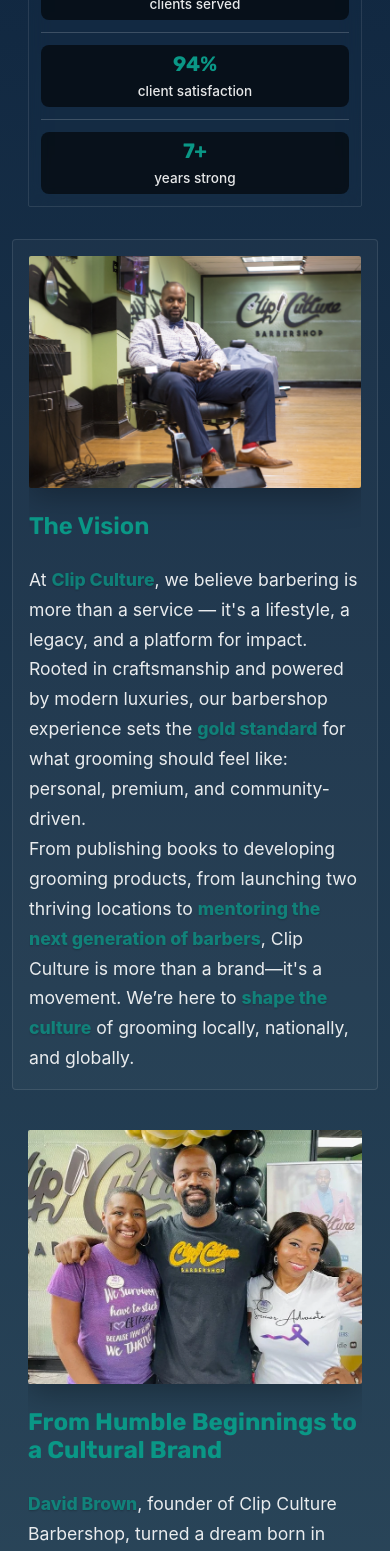
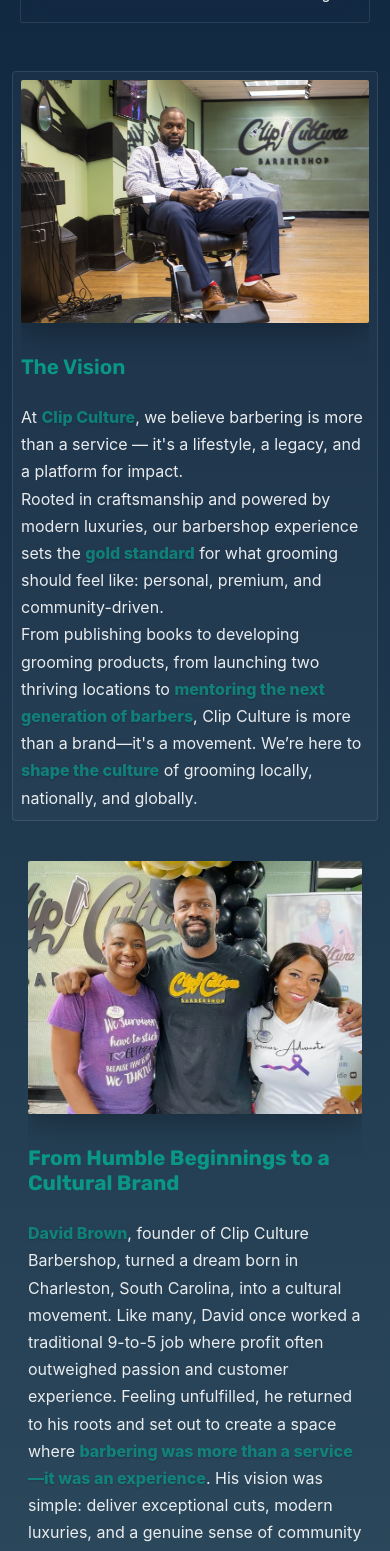
Before and after one commit to CartezDew/ClipCultureBarbershop, a React (Vite) app in the folder frontend/: page /about in a window 390 px wide. Shown: the part 300-1851 px from the top of the page. Built offline with nearby package versions, Linux system fonts and the light colour scheme; a web font is replaced by a local one.

Commit message:
added responsive styling to the about page

```diff
--- a/frontend/src/styles/about.css
+++ b/frontend/src/styles/about.css
@@ -175,9 +175,9 @@
 
 .about-closing {
   font-weight: 800;
-  color:  #112c4d !important;
+  color:  #112c4d;
   font-style: italic;
-  font-size: clamp(1.3rem, 2.5vw, 1.7rem) !important;
+  font-size: clamp(1.3rem, 2.5vw, 1.7rem);
   text-align: center;
   /* background: rgba(10, 151, 134, 0.6); */
   background: var(--primary-green);
@@ -206,6 +206,7 @@
 /* Humble Beginnings Grid Styles */
 .about-humble-grid {
   margin-bottom: 2rem;
+  padding: 1.5rem;
 }
 
 .about-humble-image {
@@ -267,6 +268,7 @@
   margin-bottom: 2rem;
   background: none;
   border: none;
+
   /* padding: 0; */
 }
 
@@ -331,7 +333,7 @@
   margin-bottom: 2rem;
   background: none;
   border: none;
-  padding: 2rem;
+  padding: 1.5rem;
 }
 
 .about-movement-image {
@@ -421,46 +423,71 @@
   font-weight: 700;
 }
 
+@media (max-width: 825px) {
+  .movement-image {
+    height: 40%;
+    max-width: 50%;
+  }
+  .about-movement-image {
+    margin: 0rem 0 .5rem .5rem;
+  }
+  .humble-image {
+    max-width: 50%;
+  }
+  .vision-image {
+    max-width: 50%;
+  }
+  .leap-image {
+    max-width: 50%;
+  }
+  .birth-image {
+    max-width: 50%;
+  }
+  .business-image {
+    max-width: 50%;
+  }
+}
+
 /* Responsive Design */
 @media (max-width: 768px) {
   .about-page {
-    padding: 1rem 0;
+    padding: 2rem 0;
   }
 
-  .about-container {
+  /* .about-container {
     padding: 0 1rem;
-  }
+  } */
 
-  .about-header {
+  /* .about-header {
     margin-bottom: 2rem;
     padding-top: 1rem;
-  }
+  } */
 
-  .about-stats {
+  /* .about-stats {
     margin: 2rem 0;
     padding: 0 1rem;
-  }
+  } */
 
-  .about-stats-container {
+  /* .about-stats-container {
     flex-direction: column;
     gap: 0.5rem;
     padding: 0.75rem;
-  }
+  } */
 
-  .about-stat {
+  /* .about-stat {
     padding: 0.5rem;
     background: rgba(0, 0, 0, 0.6);
     border-radius: 8px;
-  }
+  } */
 
-  .about-stat-divider {
+  /* .about-stat-divider {
     width: 100%;
     height: 1px;
     background: rgba(255, 255, 255, 0.18);
     margin: 0.25rem 0;
-  }
+  } */
 
-  .about-intro,
+  /* .about-intro,
   .about-section {
     padding: 1.5rem;
     margin-bottom: 2rem;
@@ -478,8 +505,8 @@
     margin: 0 auto 1.5rem auto;
     max-width: 100%;
     display: block;
-  }
-
+  } */
+/*
   .about-business-grid {
     grid-template-columns: 1fr;
     gap: 2rem;
@@ -556,11 +583,45 @@
 
   .about-email-input {
     width: 100%;
-  }
+  } */
 
   .about-email-button {
     width: 100%;
   }
+}
+
+@media (max-width: 600px) {
+  .about-title {
+    font-size: clamp(2rem, 4vw, 2.5rem);
+  }
+  .about-stats-container {
+    margin-top: -1.5rem;
+  }
+}
+
+@media (max-width: 525px) {
+  .about-container {    margin: 0 auto;
+    padding: 0 1rem;
+  }
+}
+
+@media (max-width: 500px) {
+  .about-section p {
+    font-size: clamp(1rem, 2vw, 1.2rem);
+  }
+  .about-intro p {
+    font-size: clamp(1rem, 2vw, 1.2rem);
+  }
+  .about-section__title {
+    font-size: clamp(1.3rem, 2vw, 1.5rem);
+  }
+  .about-intro__title {
+    font-size: clamp(1.3rem, 2vw, 1.5rem);
+  }
+  .about-closing {
+    font-size: clamp(1.1rem, 2vw, 1.3rem);
+  }
+
 }
 
 
@@ -582,4 +643,166 @@
   .about-closing {
     padding: 0.75rem;
   }
+  .about-stats {
+    padding-left: .5rem;
+    padding-right: .5rem;
+  }
+  .about-stats-container {
+    padding-left: .5rem;
+    padding-right: .5rem;
+  }
+
 }
+
+  @media (max-width: 425px) {
+    .vision-image {
+      max-width: 200px;
+    }
+    .humble-image {
+      max-width: 200px;
+    }
+    .leap-image {
+      max-width: 200px;
+    }
+    .birth-image {
+      max-width: 200px;
+    }
+    .business-image {
+      max-width: 200px;
+    }
+    .movement-image {
+      max-width: 200px;
+    }
+    .about-section {
+      padding: .5rem;
+    }
+    .about-intro {
+      padding: 1rem;
+    }
+    .about-closing {
+      padding: 0.2rem;
+      font-size: 1rem;
+    }
+  }
+
+@media (max-width: 420px) {
+  /* Vision section */
+  .about-vision-grid {
+    display: flex;
+    flex-direction: column;
+  }
+  .about-vision-image {
+    float: none;
+    order: 1;
+    margin: 0 auto 1.5rem auto;
+    width: 100%;
+    max-width: 100%;
+  }
+  .about-vision-content {
+    order: 2;
+  }
+
+  /* Humble Beginnings section */
+  .about-humble-grid {
+    display: flex;
+    flex-direction: column;
+  }
+  .about-humble-image {
+    float: none;
+    order: 1;
+    margin: 0 auto 1.5rem auto;
+    width: 100%;
+    max-width: 100%;
+  }
+  .about-humble-content {
+    order: 2;
+  }
+
+  /* Business section */
+  .about-business-grid {
+    display: flex;
+    flex-direction: column;
+  }
+  .about-business-image {
+    float: none;
+    order: 1;
+    margin: 0 auto 1.5rem auto;
+    justify-items: center;
+    display: flex;
+    max-width: 250px;
+  }
+  .about-business-content {
+    order: 2;
+  }
+
+  /* Leap section */
+  .about-leap-grid {
+    display: flex;
+    flex-direction: column;
+  }
+  .about-leap-image {
+    float: none;
+    order: 1;
+    margin: 0 auto 1.5rem auto;
+    justify-items: center;
+    display: flex;
+    max-width: 200px;
+  }
+  .about-leap-content {
+    order: 2;
+  }
+
+  /* Birth section */
+  .about-birth-grid {
+    display: flex;
+    flex-direction: column;
+  }
+  .about-birth-image {
+    float: none;
+    order: 1;
+    margin: 0 auto 1.5rem auto;
+    width: 100%;
+    max-width: 100%;
+  }
+  .about-birth-content {
+    order: 2;
+  }
+
+  /* Movement section */
+  .about-movement-grid {
+    display: flex;
+    flex-direction: column;
+  }
+  .about-movement-image {
+    float: none;
+    order: 1;
+    margin: 0 auto 1.5rem auto;
+    width: 100%;
+    max-width: 100%;
+  }
+  .about-movement-content {
+    order: 2;
+  }
+  .about-video-title {
+    font-size: clamp(1.5rem, 2vw, 1.8rem);
+  }
+  .about-video-subtitle {
+    font-size: clamp(1rem, 2vw, 1.2rem);
+  }
+}
+
+@media (max-width: 375px) {
+  .about-stats-container {
+    padding-left: .2rem;
+    padding-right: .2rem;
+  }
+  .about-stat-value {
+    font-size: clamp(1.1rem, 2vw, 1.2rem);
+  }
+  .about-stat-label {
+    font-size: clamp(0.7rem, 1vw, 0.8rem);
+  }
+  .about-container {
+    padding: 0 0.5rem;
+  }
+}
```
